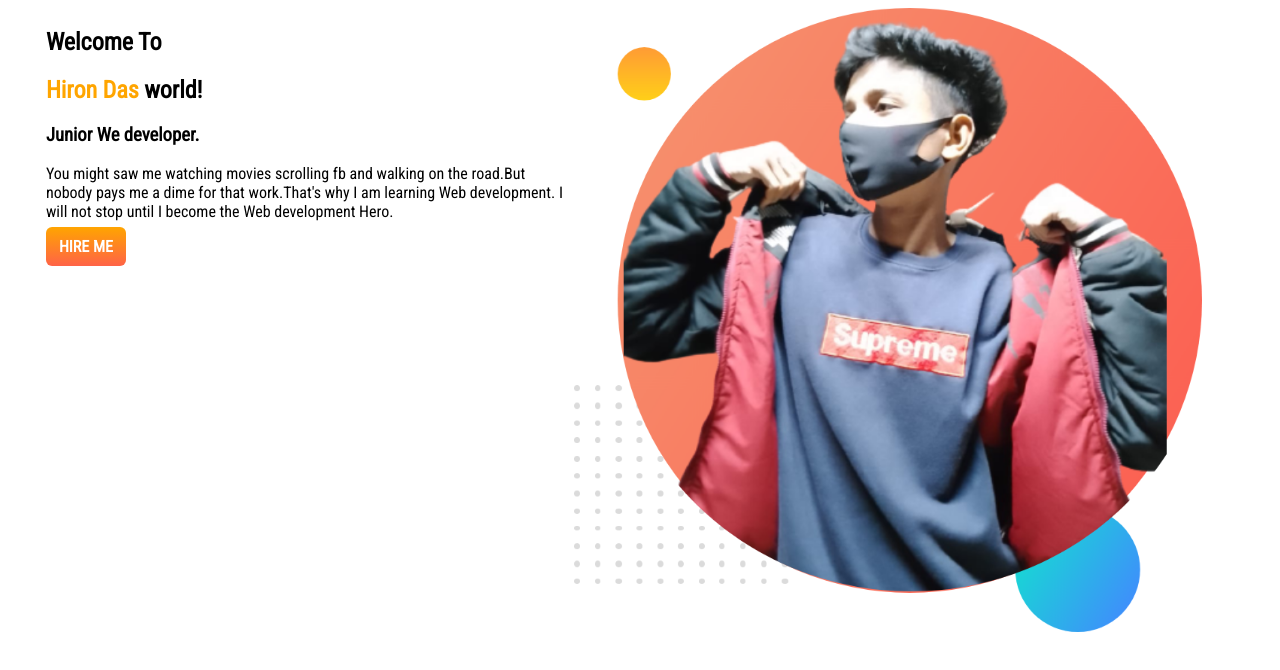
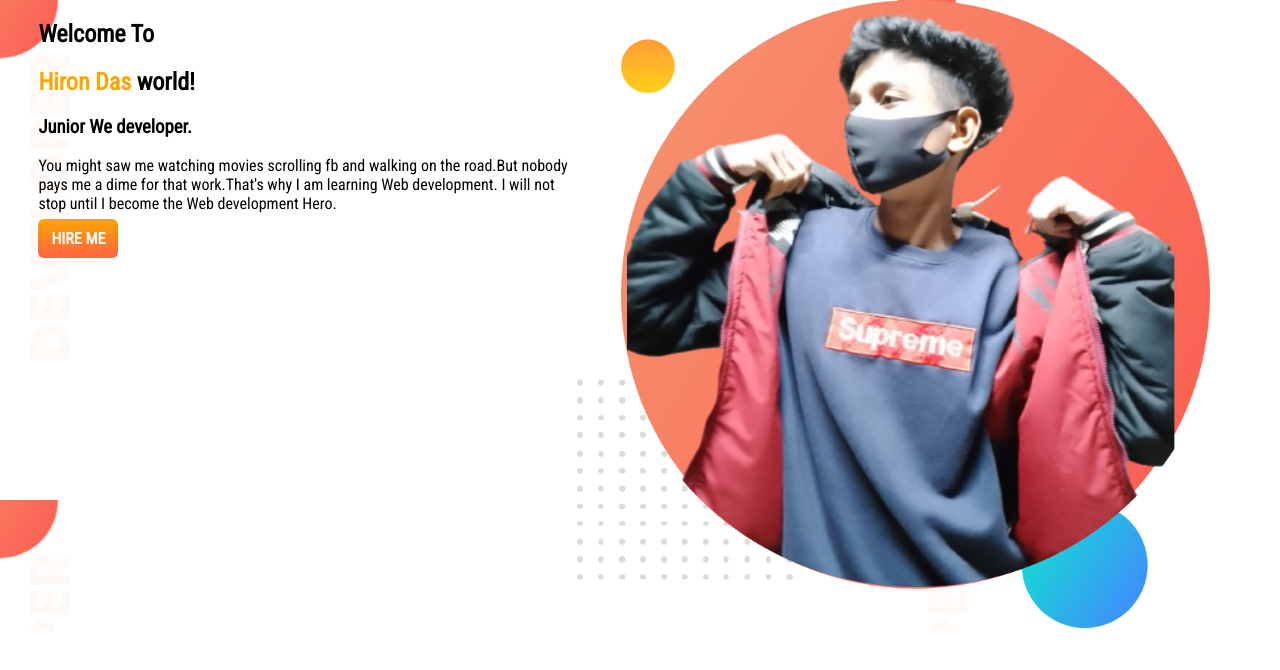
Before and after one commit to Hiron-Das/Developer-portfolio, a plain HTML site: page index.html in a window 1280 px wide. Drawn offline with Linux system fonts and the light colour scheme.

Commit message:
some thing new

```diff
--- a/index.css
+++ b/index.css
@@ -1,5 +1,10 @@
 body{
     font-family: 'Roboto Condensed', sans-serif;
+    margin: 0;
+}
+.top-banner{
+    background-image: url(images/top-banner.png);
+    background-repeat: none;
 }
 h1 span{
     color: orange;
--- a/index.html
+++ b/index.html
@@ -13,7 +13,7 @@
 </head>
 
 <body>
-    <section>
+    <section class="top-banner">
         <div class="half-width">
             <h1>Welcome To</h1>
             <h1><span>Hiron Das</span> world!</h1>
```
